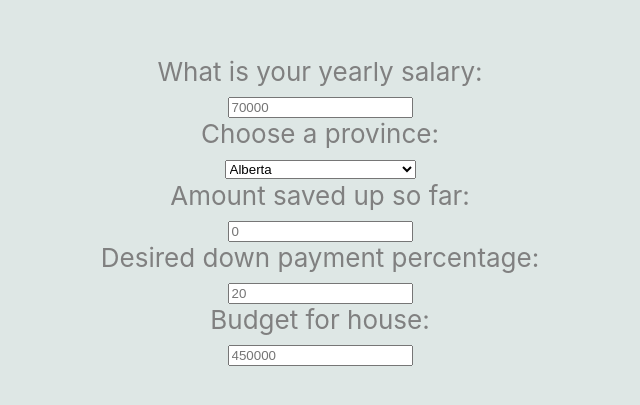
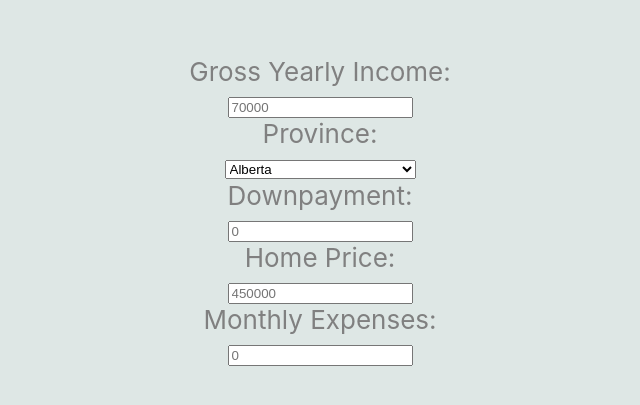
Before and after one commit to MikeSmvl/caniafford, a React (Create React App) app: page / in a window 1280 px wide. Shown: the part 189-594 px from the top of the page, without its empty margins (0-640 px from the left). Built offline with nearby package versions, Linux system fonts and the light colour scheme; no server answers.

Commit message:
Add monthly expenses

```diff
--- a/src/App.tsx
+++ b/src/App.tsx
@@ -14,8 +14,10 @@ function App() {
         hourly: 0,
     });
     const [savedUp, setSavedUp] = React.useState(0);
-    const [downPaymentPerc, setDownPaymentPerc] = React.useState(20);
     const [houseBudget, setHouseBudget] = React.useState(450000);
+    const [monthlyExpenses, setMonthlyExpenses] = React.useState(0);
+    const frontRatio = 0.29;
+    const backRatio = 0.36;
 
     React.useEffect(() => {
         const getData = async () => {
@@ -41,7 +43,7 @@ function App() {
         <div className="App">
             <header className="App-header">
                 <div className="left-side">
-                    <label>What is your yearly salary:</label>
+                    <label>Gross Yearly Income:</label>
                     <br />
                     <input
                         placeholder="70000"
@@ -49,7 +51,7 @@ function App() {
                         onBlur={(e) => setSalary(Number(e.target.value))}
                     ></input>
                     <br />
-                    <label>Choose a province:</label>
+                    <label>Province:</label>
                     <br />
                     <select
                         name="provinces"
@@ -70,7 +72,7 @@ function App() {
                         <option value="YT">Yukon Territories</option>
                     </select>
                     <br />
-                    <label>Amount saved up so far:</label>
+                    <label>Downpayment:</label>
                     <br />
                     <input
                         placeholder="0"
@@ -78,51 +80,43 @@ function App() {
                         onBlur={(e) => setSavedUp(Number(e.target.value))}
                     ></input>
                     <br />
-                    <label>Desired down payment percentage:</label>
-                    <br />
-                    <input
-                        placeholder="20"
-                        type="number"
-                        onBlur={(e) => setDownPaymentPerc(Number(e.target.value))}
-                    ></input>
-                    <br />
-                    <label>Budget for house:</label>
+                    <label>Home Price:</label>
                     <br />
                     <input
                         placeholder="450000"
                         type="number"
                         onBlur={(e) => setHouseBudget(Number(e.target.value))}
                     ></input>
+                    <br />
+                    <label>Monthly Expenses:</label>
+                    <br />
+                    <input
+                        placeholder="0"
+                        type="number"
+                        onBlur={(e) =>
+                            setMonthlyExpenses(Number(e.target.value))
+                        }
+                    ></input>
                 </div>
                 <div className="right-side">
-                    {netIncome.yearly > 0 && (
-                        <label>Your yearly net income is: {netIncome.yearly}</label>
-                    )}
-                    <br />
                     {netIncome.monthly > 0 && (
                         <label>
                             Your monthly net income is: {netIncome.monthly}
                         </label>
                     )}
                     <br />
-                    {netIncome.biweekly > 0 && (
+                    {netIncome.monthly > 0 && (
                         <label>
-                            Your biweekly net income is: {netIncome.biweekly}
+                            Your monthly mortgage payments are: {'TBD'}
                         </label>
                     )}
                     <br />
-                    {netIncome.weekly > 0 && (
-                        <label>Your weekly net income is: {netIncome.weekly}</label>
+                    {netIncome.monthly > 0 && (
+                        <label>
+                            Your monthly savings are:{' '}
+                            {netIncome.monthly - monthlyExpenses}
+                        </label>
                     )}
-                    <br />
-                    {netIncome.day > 0 && (
-                        <label>Your daily net income is: {netIncome.day}</label>
-                    )}
-                    <br />
-                    {netIncome.hourly > 0 && (
-                        <label>Your hourly net income is: {netIncome.hourly}</label>
-                    )}
-                    <br />
                 </div>
             </header>
         </div>
```
